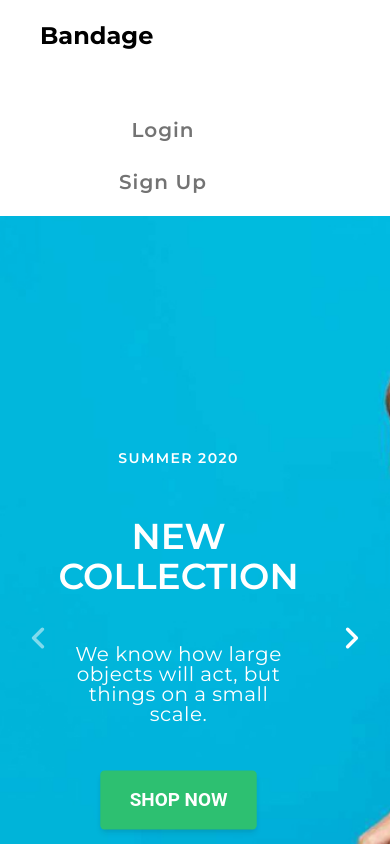
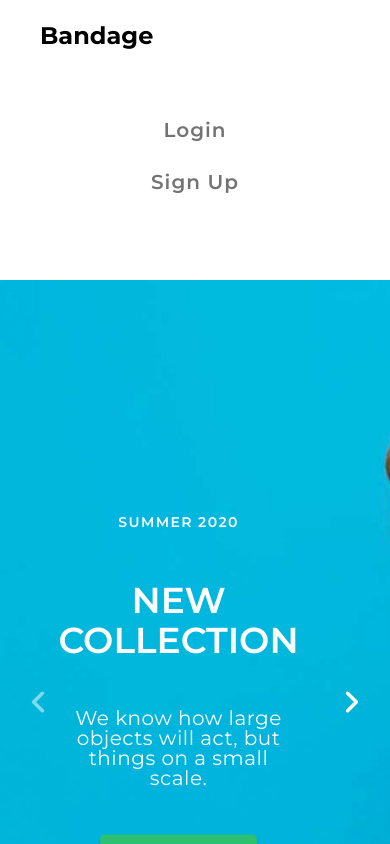
Before and after one commit to irema00/e-commerce-react-vite, a React (Vite) app: page / in a window 390 px wide. Both pictures are taken after a click on the icon 302 px from the left and 36 px from the top of the page. Shown: the top 844 px of the page. Built offline with nearby package versions, Linux system fonts and the light colour scheme; some icons are missing.

Commit message:
aligns user texts

```diff
--- a/src/layouts/Header.jsx
+++ b/src/layouts/Header.jsx
@@ -137,7 +137,7 @@ export default function Header() {
             </div>
           </div>
           {showUserMenu && (
-            <div className="sm:flex-row gap-2 text-hdGrey sm:text-md lg:text-sm  text-xl flex-col font-semibold font-monserrat  tracking-tighter">
+            <div className="sm:flex-row gap-2 text-hdGrey sm:text-md lg:text-sm  text-xl flex-col font-semibold font-monserrat  tracking-tighter  w-full justify-center lg:w-auto">
               <ul className="flex sm:flex-row flex-col justify-center items-center flex-wrap  tracking-wider gap-6 list-none  ">
                 <li onClick={() => setShowUserMenu(false)}>
                   <Link
```
